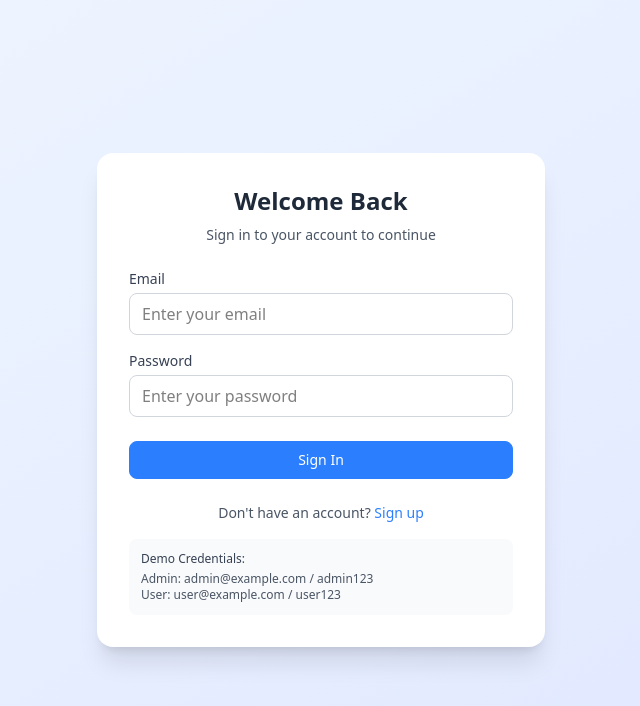
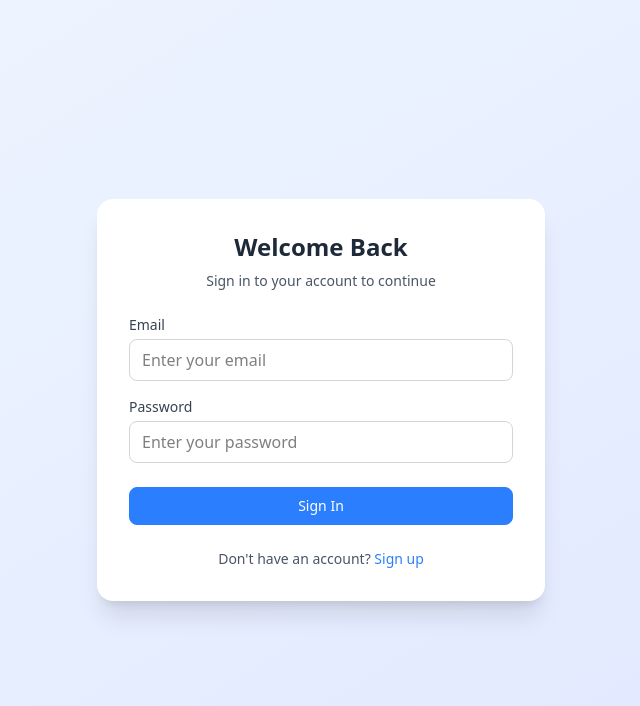
Before and after one commit to raffadness/transmore, a React (Vite) app in the folder frontend/: page /login in a window 1280 px wide. Shown: the top 706 px of the page, without its empty margins (319-959 px from the left). Built offline with nearby package versions, Linux system fonts and the light colour scheme.

Commit message:
chore: clean up demo credentials display

```diff
--- a/frontend/src/pages/Login.jsx
+++ b/frontend/src/pages/Login.jsx
@@ -78,17 +78,6 @@
                 </a>
               </p>
             </div>
-            <div className="mt-4 p-3 bg-gray-50 rounded-lg">
-              <p className="text-xs text-gray-700 font-medium mb-1">
-                Demo Credentials:
-              </p>
-              <p className="text-xs text-gray-600">
-                Admin: admin@example.com / admin123
-              </p>
-              <p className="text-xs text-gray-600">
-                User: user@example.com / user123
-              </p>
-            </div>
           </div>
         </div>
       </main>
```
